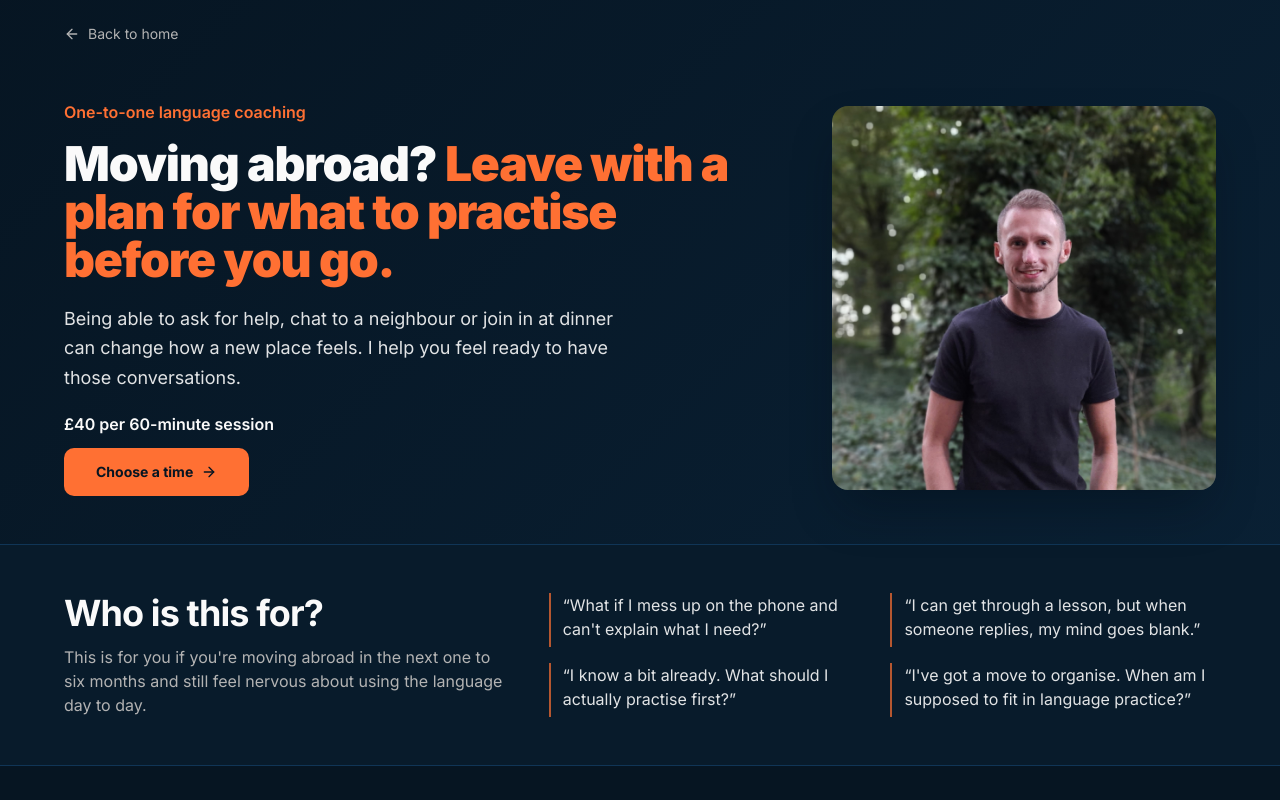
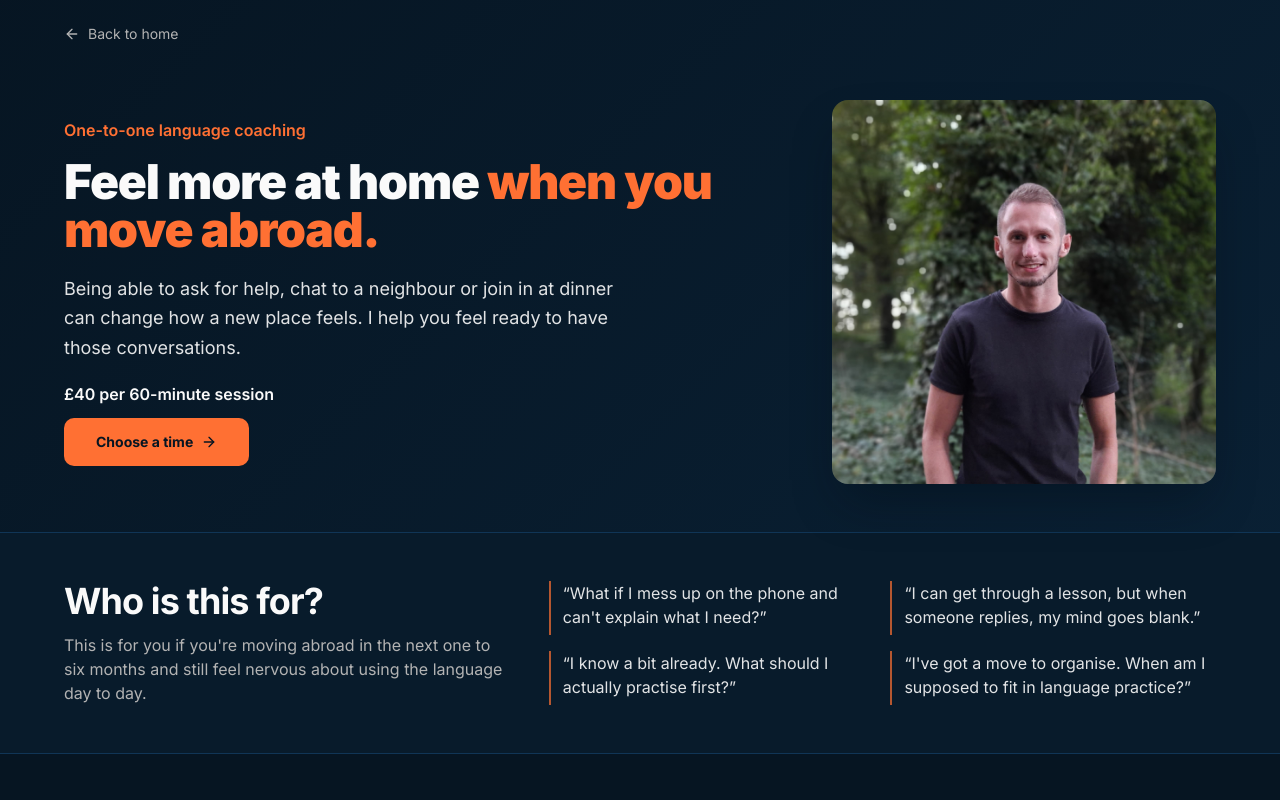
Before and after one commit to hutchy9999/jameshutchinsonlanguages, a React (Vite) app: page /coaching in a window 1280 px wide. Shown: the top 800 px of the page. Built offline with nearby package versions, Linux system fonts and the light colour scheme; the HTML template or start-up script is replaced by a standard one.

Commit message:
Use the agreed coaching headline

```diff
--- a/src/pages/Coaching.tsx
+++ b/src/pages/Coaching.tsx
@@ -82,7 +82,7 @@ const Coaching = () => {
             <div>
               <p className="mb-4 font-semibold text-primary">One-to-one language coaching</p>
               <h1 className="text-4xl leading-[1.12] min-[380px]:text-[2.625rem] sm:text-4xl sm:leading-[1.1] lg:text-5xl">
-                Moving abroad? <span className="mt-1 block text-primary sm:mt-0 sm:inline">Leave with a plan for what to practise before you go.</span>
+                Feel more at home <span className="mt-1 block text-primary sm:mt-0 sm:inline">when you move abroad.</span>
               </h1>
               <p className="mt-6 max-w-xl text-pretty text-lg leading-relaxed text-foreground/90 sm:mt-5">
                 Being able to ask for help, chat to a neighbour or join in at dinner can change how a new place feels. I help you feel ready to have those conversations.
```
